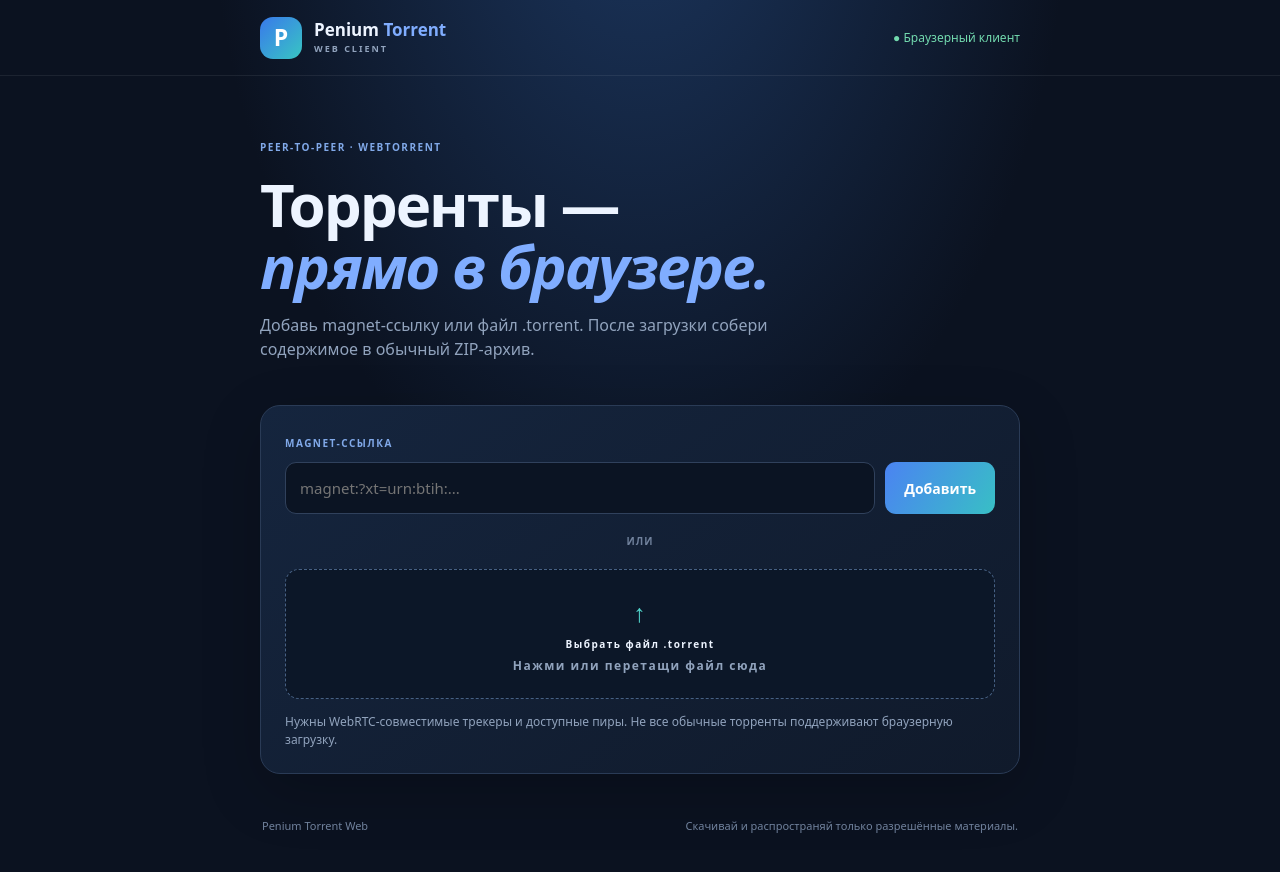
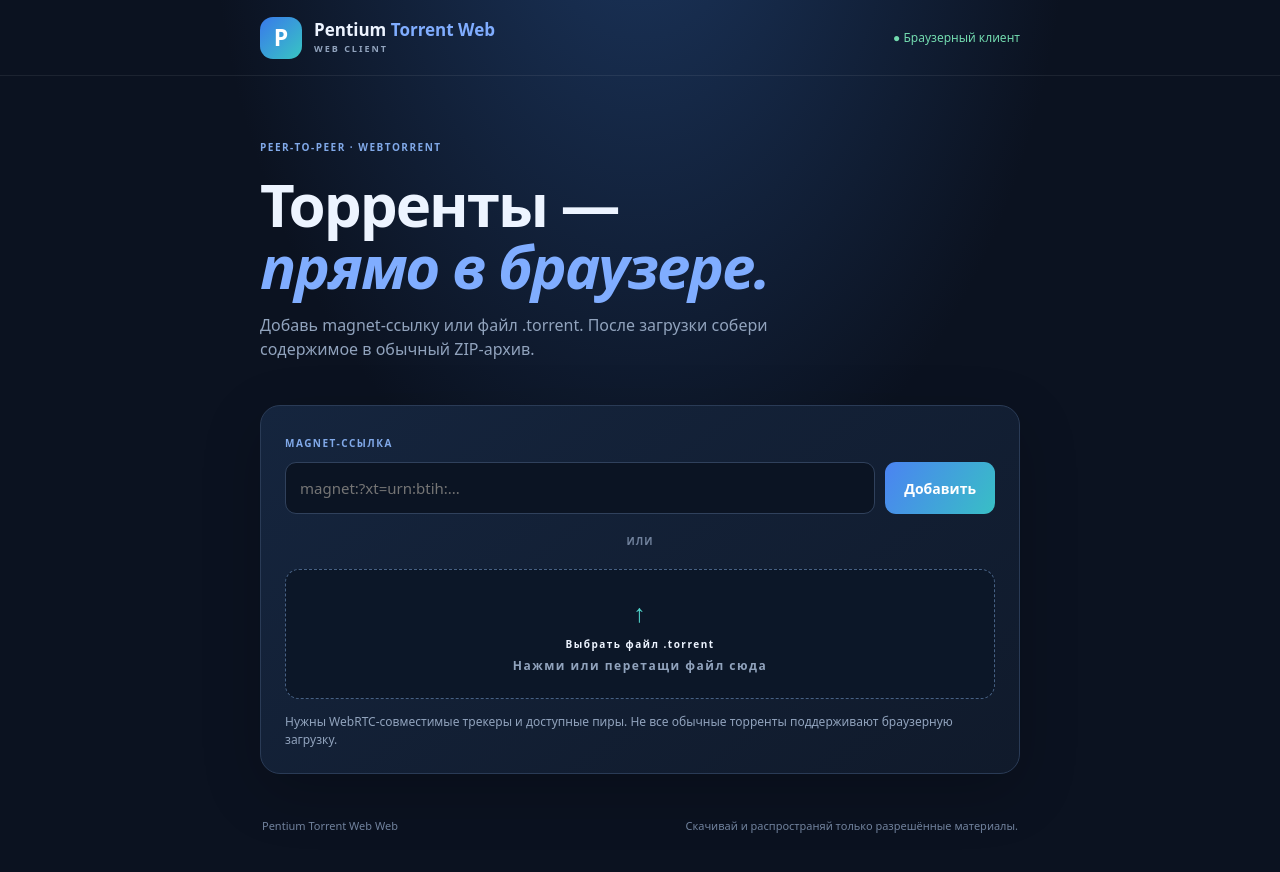
Before and after one commit to demomelon-git/Penium-Torrent, a plain HTML site: page index.html in a window 1280 px wide. Drawn offline with nearby package versions, Linux system fonts and the light colour scheme.

Commit message:
Set product name to Pentium Torrent Web

```diff
--- a/index.html
+++ b/index.html
@@ -2,15 +2,15 @@
 <html lang="ru">
 <head>
 <meta charset="utf-8"><meta name="viewport" content="width=device-width,initial-scale=1"><meta name="theme-color" content="#101827">
-<title>Penium Torrent Web</title><link rel="stylesheet" href="style.css">
+<title>Pentium Torrent Web Web</title><link rel="stylesheet" href="style.css">
 <script defer src="https://cdn.jsdelivr.net/npm/webtorrent@2.5.19/webtorrent.min.js"></script>
 <script defer src="https://cdn.jsdelivr.net/npm/jszip@3.10.1/dist/jszip.min.js"></script><script defer src="app.js"></script>
 </head>
 <body>
-<header><a class="brand" href="./"><span class="logo">P</span><span>Penium <b>Torrent</b><small>WEB CLIENT</small></span></a><span class="online">● Браузерный клиент</span></header>
+<header><a class="brand" href="./"><span class="logo">P</span><span>Pentium <b>Torrent Web</b><small>WEB CLIENT</small></span></a><span class="online">● Браузерный клиент</span></header>
 <main>
 <section class="hero"><small>PEER-TO-PEER · WEBTORRENT</small><h1>Торренты —<br><em>прямо в браузере.</em></h1><p>Добавь magnet-ссылку или файл .torrent. После загрузки собери содержимое в обычный ZIP-архив.</p></section>
 <section class="panel"><label for="magnet">MAGNET-ССЫЛКА</label><div class="inputrow"><input id="magnet" placeholder="magnet:?xt=urn:btih:..." autocomplete="off"><button id="addMagnet">Добавить</button></div><div class="or">ИЛИ</div><label class="drop" id="dropzone" for="torrentFile"><b class="up">↑</b><strong>Выбрать файл .torrent</strong><small>Нажми или перетащи файл сюда</small><input id="torrentFile" type="file" accept=".torrent,application/x-bittorrent"></label><p class="hint">Нужны WebRTC-совместимые трекеры и доступные пиры. Не все обычные торренты поддерживают браузерную загрузку.</p></section>
 <section id="statusPanel" class="panel" hidden><div class="statushead"><div><label>ТЕКУЩАЯ РАЗДАЧА</label><h2 id="torrentName">Подключение…</h2></div><span id="state" class="state">Подключение</span></div><div class="meta"><span id="progressText">Ожидание данных</span><b id="percent">0%</b></div><div class="bar"><div id="progressBar"></div></div><div class="stats"><div><small>Загружено</small><b id="downloaded">0 B</b></div><div><small>Скорость</small><b id="speed">0 B/s</b></div><div><small>Пиры</small><b id="peers">0</b></div></div><div id="fileList" class="files"></div><button id="zipButton" class="zip" disabled>Скачать ZIP-архив</button><p id="message" class="message" role="status">Добавь раздачу, чтобы начать.</p></section>
-<footer><span>Penium Torrent Web</span><span>Скачивай и распространяй только разрешённые материалы.</span></footer>
+<footer><span>Pentium Torrent Web Web</span><span>Скачивай и распространяй только разрешённые материалы.</span></footer>
 </main></body></html>
```
